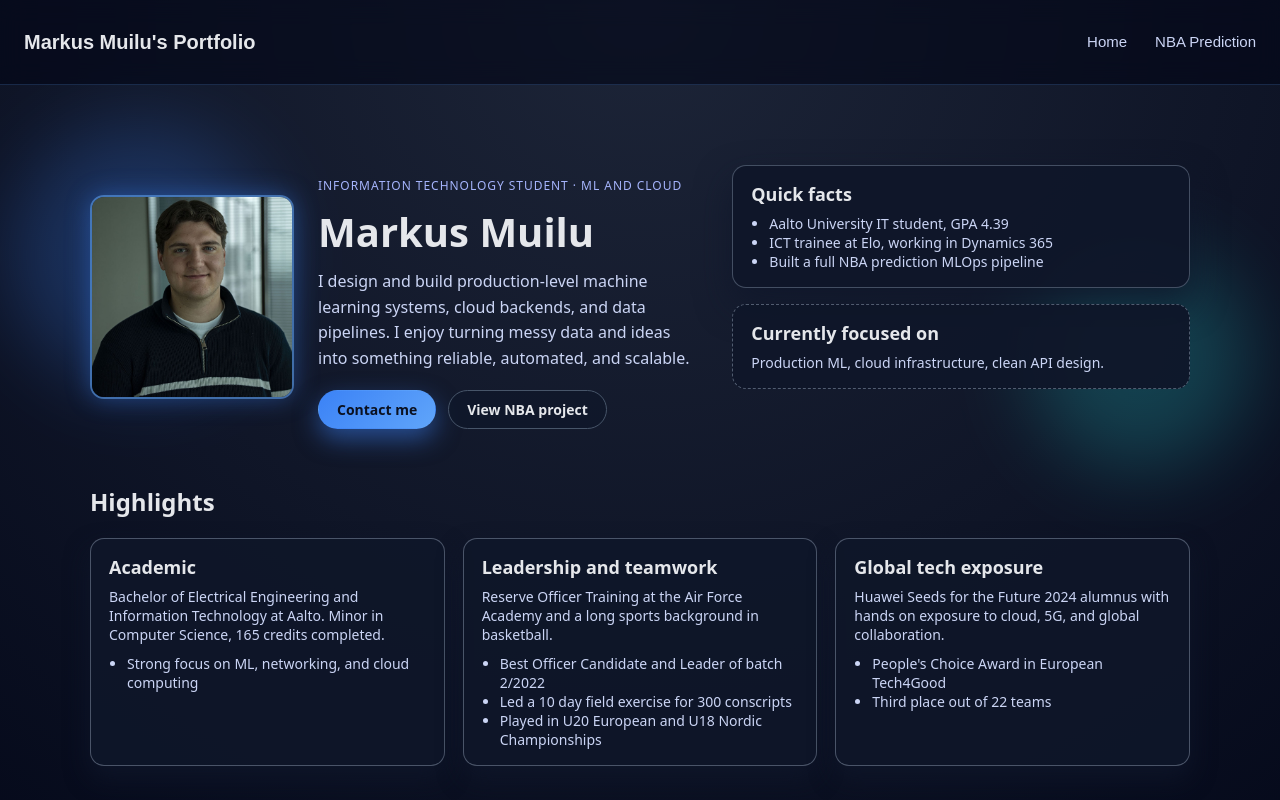
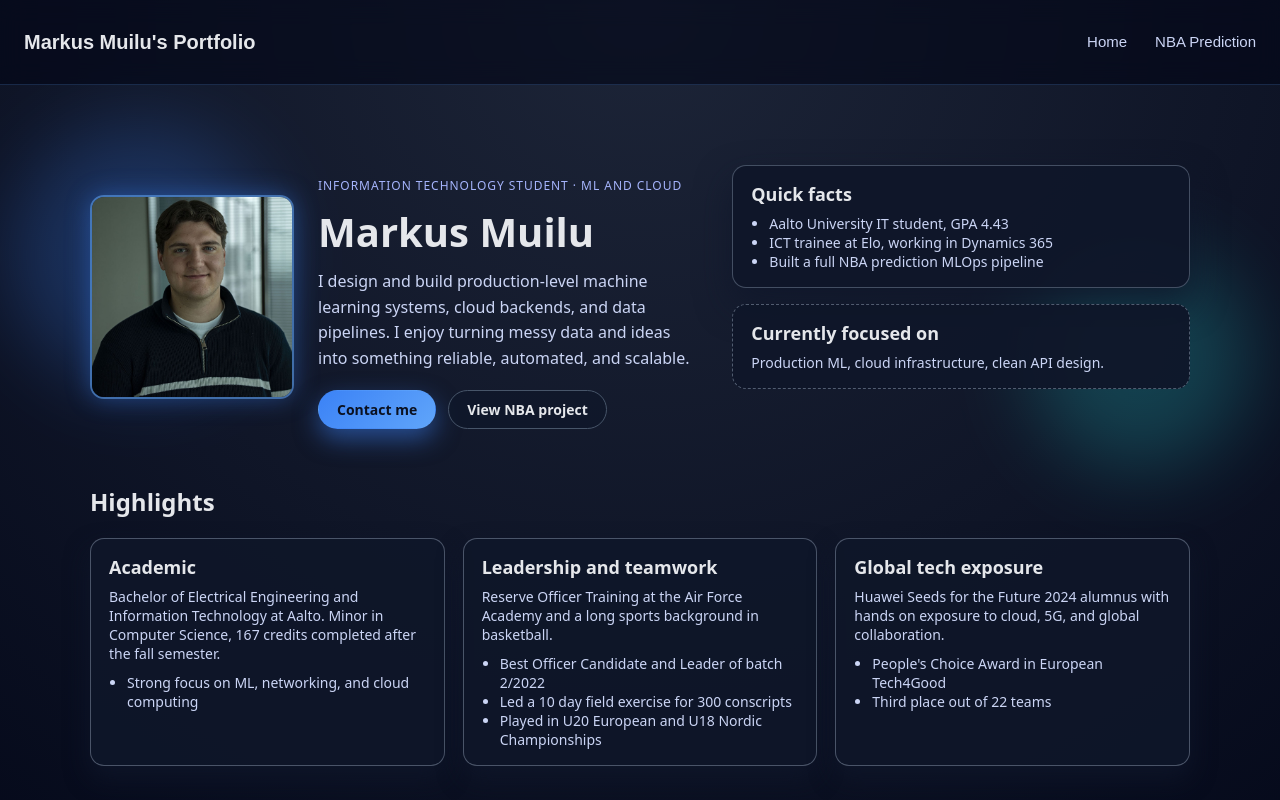
Before and after one commit to markusmuilu/Portfolio, a React (Create React App) app: page / in a window 1280 px wide. Shown: the top 800 px of the page. Built offline with nearby package versions, Linux system fonts and the light colour scheme.

Commit message:
Updates on frontpage

```diff
--- a/src/pages/Home.js
+++ b/src/pages/Home.js
@@ -32,7 +32,7 @@ export default function Home() {
           <div className="hero-card">
             <h2>Quick facts</h2>
             <ul>
-              <li>Aalto University IT student, GPA 4.39</li>
+              <li>Aalto University IT student, GPA 4.43</li>
               <li>ICT trainee at Elo, working in Dynamics 365</li>
               <li>Built a full NBA prediction MLOps pipeline</li>
             </ul>
@@ -53,7 +53,7 @@ export default function Home() {
             <h3>Academic</h3>
             <p>
               Bachelor of Electrical Engineering and Information Technology at Aalto.
-              Minor in Computer Science, 165 credits completed.
+              Minor in Computer Science, 167 credits completed after the fall semester.
             </p>
             <ul>
               <li>Strong focus on ML, networking, and cloud computing</li>
```
